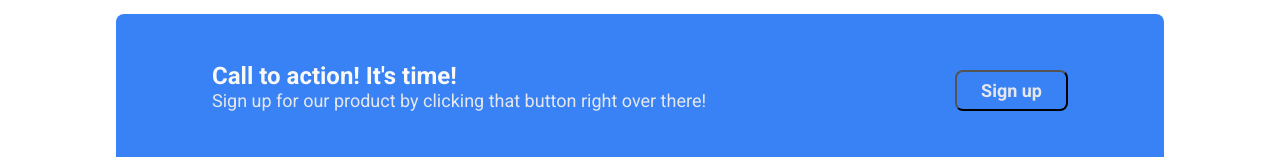
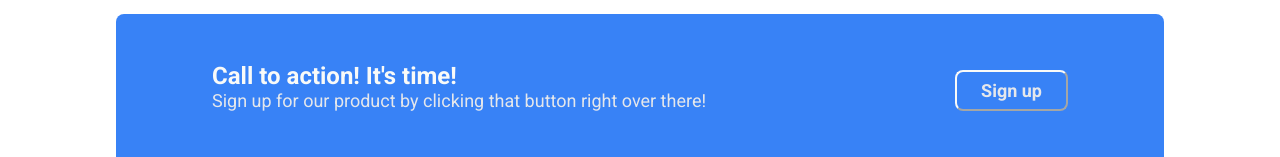
Before and after one commit to AlainLevasseur/landing-page-template, a plain HTML site: page index.html in a window 1280 px wide. Shown: the part 1150-1307 px from the top of the page. Drawn offline with Linux system fonts and the light colour scheme.

Commit message:
style cta button border

```diff
--- a/styles.css
+++ b/styles.css
@@ -155,6 +155,10 @@ button {
     font-weight: 700;
 }
 
+.cta-container button {
+    border-color: #F9FAF8;
+}
+
 .footer {
     align-items: center;
 }
```
